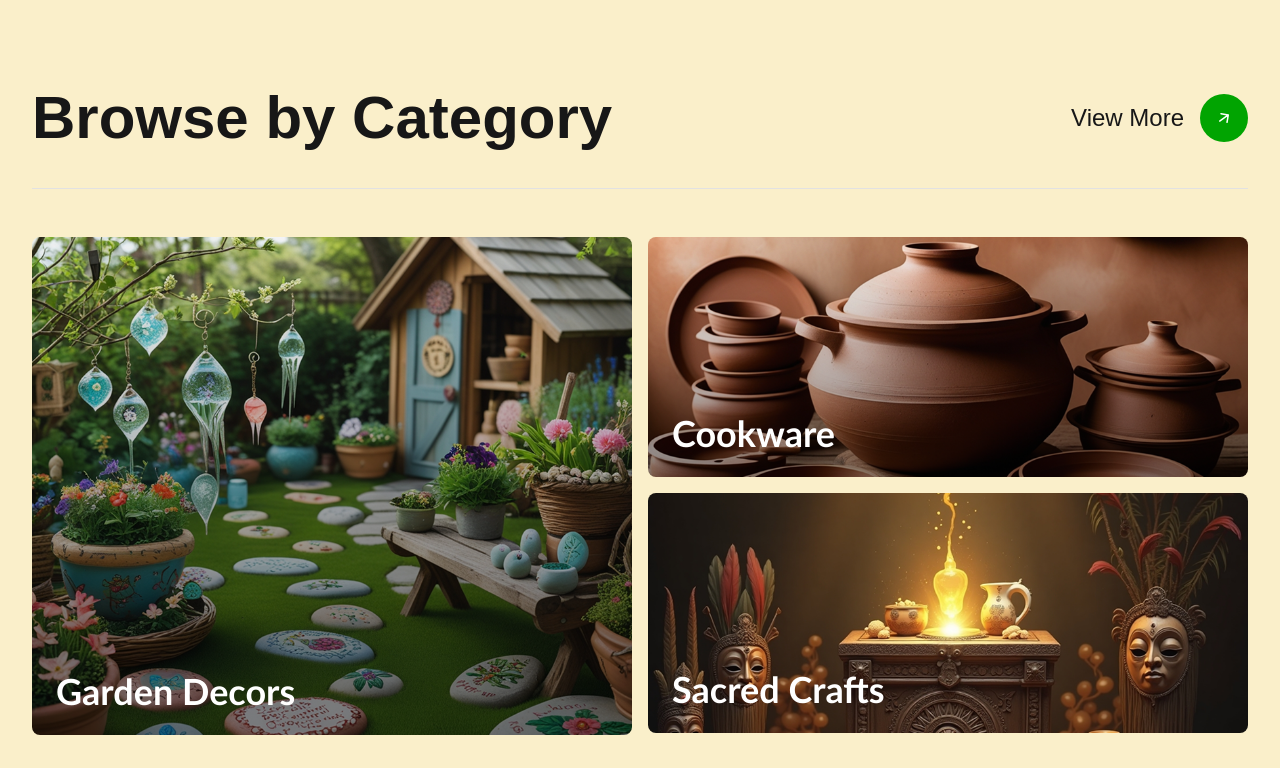
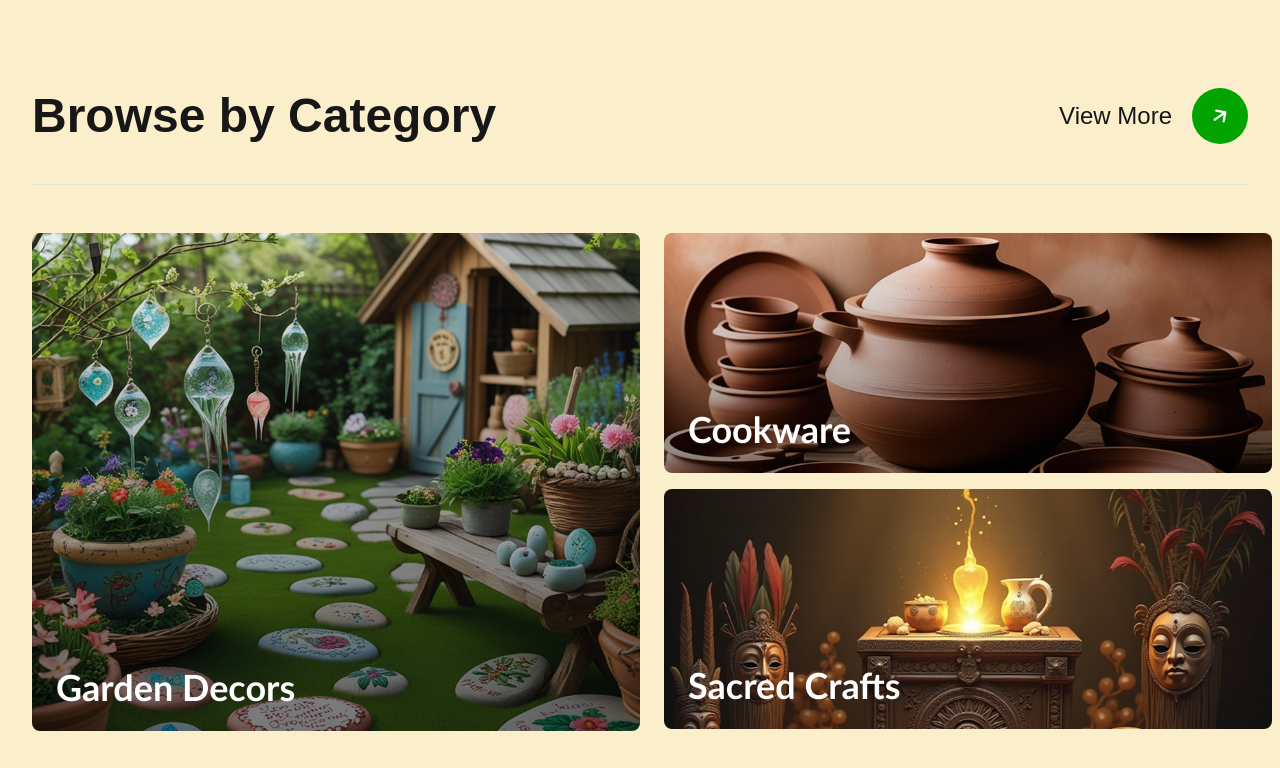
Before and after one commit to M0hammedHaris/mud_potter, a Next.js app: page / in a window 1280 px wide. Shown: the part 792-1560 px from the top of the page. Built offline with nearby package versions, Linux system fonts and the light colour scheme.

Commit message:
feat: enhance BrowseCategory component with animations and responsive layout

```diff
--- a/src/components/browse-category.tsx
+++ b/src/components/browse-category.tsx
@@ -1,70 +1,221 @@
 "use client";
 import Image from "next/image";
 import { ViewMoreButton } from "@/components/ui/view-more-button";
+import { motion, Variants } from "framer-motion";
+import { useState } from "react";
+
+// Define category type
+type CategorySize = "large" | "small";
+
+interface Category {
+  id: string;
+  title: string;
+  description: string;
+  image: string;
+  size: CategorySize;
+}
+
+// Category data with descriptions
+const categories: Category[] = [
+	{
+		id: "garden-decors",
+		title: "Garden Decors",
+		description:
+			"Elevate your outdoor spaces with our handcrafted garden pottery pieces.",
+		image:
+			"/images/Leonardo_Phoenix_10_A_peaceful_whimsical_garden_scene_featurin_3.png",
+		size: "large",
+	},
+	{
+		id: "cookware",
+		title: "Cookware",
+		description:
+			"Durable, beautiful cookware crafted with traditional pottery techniques.",
+		image:
+			"/images/Leonardo_Phoenix_10_A_beautifully_styled_product_image_featuri_1.png",
+		size: "small",
+	},
+	{
+		id: "sacred-crafts",
+		title: "Sacred Crafts",
+		description:
+			"Spiritual and ceremonial pottery pieces for your sacred spaces.",
+		image:
+			"/images/Flux_Dev_A_serene_and_mystical_scene_showcasing_various_sacred_3.png",
+		size: "small",
+	},
+];
 
 export function BrowseCategory() {
+	const [hoveredId, setHoveredId] = useState<string | null>(null);
+
+	// Container animation variants
+	const containerVariants = {
+		hidden: {},
+		visible: {
+			transition: {
+				staggerChildren: 0.2,
+			},
+		},
+	};
+
+	// Item animation variants
+	const itemVariants = {
+		hidden: { opacity: 0, y: 20 },
+		visible: { opacity: 1, y: 0, transition: { duration: 0.6 } },
+	};
+
 	return (
 		<section className="py-12 md:py-16 lg:py-20 px-8 bg-[var(--background)]">
 			<div className="container mx-auto max-w-full">
 				{/* Header: Title and View More button */}
-        <div className="flex flex-col sm:flex-row justify-between items-center mb-8 md:mb-10">
-          <h2 className="text-4xl sm:text-5xl md:text-6xl font-bold text-[var(--foreground)] mb-4 sm:mb-0">
+				<motion.div
+					initial={{ opacity: 0, y: 20 }}
+					animate={{ opacity: 1, y: 0 }}
+					transition={{ duration: 0.6 }}
+					className="flex flex-col sm:flex-row justify-between items-center mb-8 md:mb-10"
+				>
+					<h2 className="text-4xl sm:text-5xl md:text-5xl font-bold text-[var(--foreground)] mb-4 sm:mb-0">
 						Browse by Category
 					</h2>
 					<ViewMoreButton href="/categories" />
-        </div>
+				</motion.div>
 
 				{/* Separator Line */}
-        <hr className="mb-8 md:mb-12 border-t border-[var(--border)]" />
+				<motion.hr
+					initial={{ opacity: 0, scaleX: 0 }}
+					animate={{ opacity: 1, scaleX: 1 }}
+					transition={{ duration: 0.8, delay: 0.3 }}
+					className="mb-8 md:mb-12 border-t border-[var(--border)]"
+				/>
 
 				{/* Categories Grid */}
-        <div className="grid grid-cols-1 lg:grid-cols-2 gap-4">
+				<motion.div
+					variants={containerVariants}
+					initial="hidden"
+					whileInView="visible"
+					viewport={{ once: true, margin: "-100px" }}
+					className="flex flex-col lg:flex-row gap-4 lg:gap-6 w-full"
+				>
 					{/* Garden Decors - Large Card */}
-          <div className="relative rounded-lg overflow-hidden h-[498px]">
-            <div className="absolute inset-0 bg-gradient-to-t from-overlay via-overlay/40 to-transparent z-10"></div>
-            <Image
-              src="/images/Leonardo_Phoenix_10_A_peaceful_whimsical_garden_scene_featurin_3.png"
-              alt="Garden Decors"
-              fill
-              className="object-cover"
+					<motion.div
+						variants={itemVariants}
+						className={`transition-all duration-500`}
+						style={{
+							flex: hoveredId === "garden-decors" ? "0 0 60%" :
+								  (hoveredId === "cookware" || hoveredId === "sacred-crafts") ? "0 0 40%" : "0 0 50%",
+							transition: "flex 0.5s ease-in-out"
+						}}
+					>
+						<CategoryCard
+							category={categories[0]}
+							hoveredId={hoveredId}
+							setHoveredId={setHoveredId}
 						/>
-            <h3 className="absolute bottom-6 left-6 text-3xl md:text-4xl font-bold text-white z-20 font-['Gill_Sans_MT']">
-              Garden Decors
-            </h3>
-          </div>
+					</motion.div>
 
 					{/* Right column with two cards */}
-          <div className="flex flex-col gap-4">
+					<motion.div
+						variants={itemVariants}
+						className="flex flex-col gap-4 transition-all duration-500"
+						style={{
+							flex: (hoveredId === "cookware" || hoveredId === "sacred-crafts") ? "0 0 60%" :
+								 hoveredId === "garden-decors" ? "0 0 40%" : "0 0 50%",
+							transition: "flex 0.5s ease-in-out"
+						}}
+					>
 						{/* Cookware */}
-            <div className="relative rounded-lg overflow-hidden h-[240px]">
-              <div className="absolute inset-0 bg-gradient-to-t from-overlay via-overlay/30 to-transparent z-10"></div>
-              <Image
-                src="/images/Leonardo_Phoenix_10_A_beautifully_styled_product_image_featuri_1.png"
-                alt="Cookware"
-                fill
-                className="object-cover"
+						<CategoryCard
+							category={categories[1]}
+							hoveredId={hoveredId}
+							setHoveredId={setHoveredId}
 						/>
-              <h3 className="absolute bottom-6 left-6 text-3xl md:text-4xl font-bold text-white z-20 font-['Gill_Sans_MT']">
-                Cookware
-              </h3>
-            </div>
 
 						{/* Sacred Crafts */}
-            <div className="relative rounded-lg overflow-hidden h-[240px]">
-              <div className="absolute inset-0 bg-gradient-to-t from-overlay via-overlay/30 to-transparent z-10"></div>
-              <Image
-                src="/images/Flux_Dev_A_serene_and_mystical_scene_showcasing_various_sacred_3.png"
-                alt="Sacred Crafts"
-                fill
-                className="object-cover"
+						<CategoryCard
+							category={categories[2]}
+							hoveredId={hoveredId}
+							setHoveredId={setHoveredId}
 						/>
-              <h3 className="absolute bottom-6 left-6 text-3xl md:text-4xl font-bold text-white z-20 font-['Gill_Sans_MT']">
-                Sacred Crafts
-              </h3>
-            </div>
-          </div>
-        </div>
+					</motion.div>
+				</motion.div>
 			</div>
 		</section>
 	);
 }
+
+interface CategoryCardProps {
+	category: Category;
+	hoveredId: string | null;
+	setHoveredId: (id: string | null) => void;
+	variants?: Variants;
+}
+
+function CategoryCard({
+	category,
+	hoveredId,
+	setHoveredId,
+	variants,
+}: CategoryCardProps) {
+	const isHovered = hoveredId === category.id;
+	const isShrinking = hoveredId !== null && hoveredId !== category.id;
+	const isLarge = category.size === "large";
+
+	return (
+		<motion.div
+			variants={variants}
+			className={`relative rounded-lg overflow-hidden transition-all duration-500 cursor-pointer ${
+				isLarge ? "h-[498px]" : "h-[240px]"
+			} ${isHovered ? "z-10" : ""}`}
+			onMouseEnter={() => setHoveredId(category.id)}
+			onMouseLeave={() => setHoveredId(null)}
+			whileHover={{ scale: 1.05 }}
+			animate={{
+				scale: isHovered ? 1.05 : isShrinking ? 0.95 : 1
+			}}
+			transition={{ duration: 0.4 }}
+		>
+			{/* Gradient overlay */}
+			<div
+				className={`absolute inset-0 bg-gradient-to-t from-overlay via-overlay/40 to-transparent z-10 transition-opacity duration-300 ${
+					isHovered ? "opacity-80" : "opacity-100"
+				}`}
+			></div>
+
+			{/* Image */}
+			<Image
+				src={category.image}
+				alt={category.title}
+				fill
+				className={`object-cover transition-transform duration-500 ${
+					isHovered ? "scale-110" : "scale-100"
+				}`}
+			/>
+
+			{/* Content */}
+			<div className="absolute bottom-0 left-0 w-full p-6 z-20 transition-all duration-500">
+				<h3
+					className={`text-3xl md:text-4xl font-bold text-white font-['Gill_Sans_MT'] transition-transform duration-500 ${
+						isHovered ? "transform -translate-y-2" : ""
+					}`}
+				>
+					{category.title}
+				</h3>
+
+				{/* Description - appears on hover */}
+				<motion.div
+					initial={{ opacity: 0, height: 0 }}
+					animate={{
+						opacity: isHovered ? 1 : 0,
+						height: isHovered ? "auto" : 0,
+						marginTop: isHovered ? 10 : 0,
+					}}
+					transition={{ duration: 0.3 }}
+					className="text-white text-lg"
+				>
+					{category.description}
+				</motion.div>
+			</div>
+		</motion.div>
+	);
+}
--- a/src/components/ui/view-more-button.tsx
+++ b/src/components/ui/view-more-button.tsx
@@ -9,6 +9,7 @@ interface ViewMoreButtonProps {
   className?: string;
   arrowClassName?: string;
   textClassName?: string;
+  variant?: "default" | "accent";
 }
 
 export function ViewMoreButton({
@@ -17,26 +18,41 @@ export function ViewMoreButton({
   className,
   arrowClassName,
   textClassName,
+  variant = "default",
 }: ViewMoreButtonProps) {
   // Button content
   const buttonContent = (
     <>
-      <span className={cn("text-base md:text-xl lg:text-2xl font-medium text-muted-foreground whitespace-nowrap", textClassName)}>
+      <span
+        className={cn(
+          "text-base md:text-xl lg:text-2xl font-medium whitespace-nowrap transition-colors duration-300",
+          variant === "accent"
+            ? "text-accent-foreground"
+            : "text-muted-foreground",
+          textClassName
+        )}
+      >
         View More
       </span>
-      <div className={cn("w-9 h-9 sm:w-10 sm:h-10 md:w-12 md:h-12 bg-primary rounded-full flex items-center justify-center relative transition-transform duration-300 ease-in-out group-hover:scale-110", arrowClassName)}>
+      <div
+        className={cn(
+          "w-10 h-10 sm:w-11 sm:h-11 md:w-14 md:h-14 rounded-full flex items-center justify-center relative transition-all duration-300 ease-in-out group-hover:scale-110 group-hover:shadow-md",
+          variant === "accent" ? "bg-accent" : "bg-primary",
+          arrowClassName
+        )}
+      >
         <svg
-          width="18"
-          height="18"
+          width="20"
+          height="20"
           viewBox="0 0 24 24"
           fill="none"
           xmlns="http://www.w3.org/2000/svg"
-          className="transform rotate-[-35deg] sm:scale-100 scale-75"
+          className="transform rotate-[-35deg] sm:scale-110 scale-90 transition-transform duration-300 group-hover:scale-125"
         >
           <path
             d="M5 12H19M19 12L12 5M19 12L12 19"
             stroke="white"
-            strokeWidth="2"
+            strokeWidth="2.5"
             strokeLinecap="round"
             strokeLinejoin="round"
           />
@@ -47,7 +63,7 @@ export function ViewMoreButton({
 
   // Base classes for the container
   const containerClasses = cn(
-    "flex items-center gap-2 sm:gap-3 md:gap-4 group cursor-pointer",
+    "flex items-center gap-3 sm:gap-4 md:gap-5 group cursor-pointer hover:opacity-90 transition-all duration-300",
     className
   );
 
```
Also changed, not shown: 1 other file (tests, documents, lock files or other folders). Lines whose indentation alone changed are shown as unchanged.
